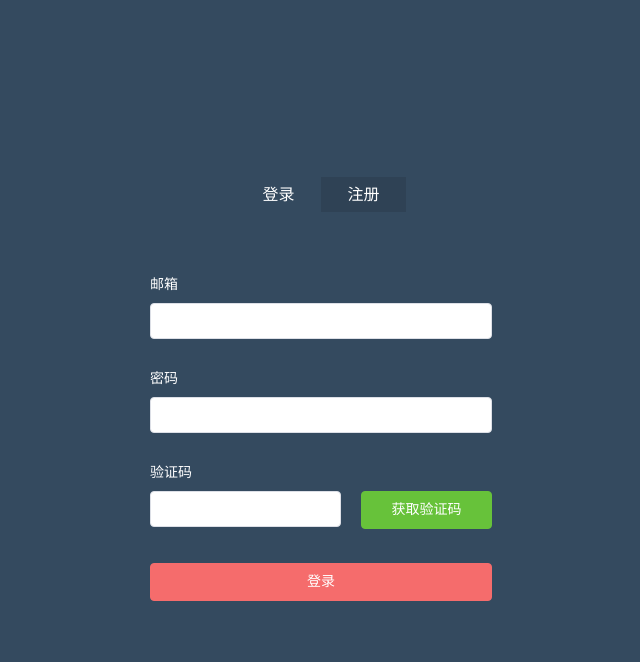
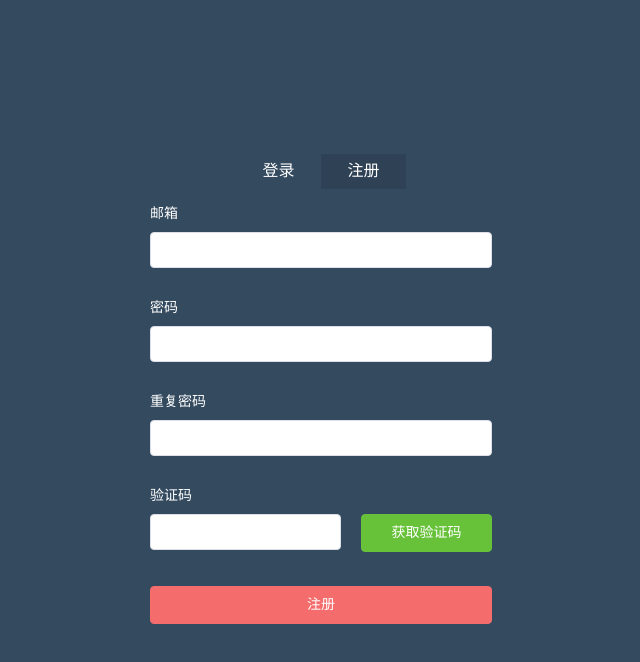
Before and after one commit to 1091237538/vue-admin, a Vue app in the folder vue-admin/: page /#/login in a window 1280 px wide. Both pictures are taken after a click on the item "注册". Shown: the top 662 px of the page, without its empty margins (319-959 px from the left). Built offline with nearby package versions, Linux system fonts and the light colour scheme.

Commit message:
完善表单验证

```diff
--- a/vue-admin/package.json
+++ b/vue-admin/package.json
@@ -7,6 +7,7 @@
     "build": "vue-cli-service build"
   },
   "dependencies": {
+    "axios": "^0.19.2",
     "element-ui": "^2.13.2",
     "vue": "^2.6.11",
     "vue-router": "^3.2.0",
--- /dev/null
+++ b/vue-admin/src/utils/request.js
@@ -0,0 +1,4 @@
+import axios from 'axios'
+
+//创建axios实例
+const instance = axios.create()
--- a/vue-admin/src/views/Login/login.vue
+++ b/vue-admin/src/views/Login/login.vue
@@ -5,7 +5,7 @@
         <li
           v-for="(item,index) in text"
           :key="index"
-          @click="active(index)"
+          @click="active(index,item.name),resetForm('ruleForm')"
           :class="{'swnav-active':current==index}"
         >{{item.name}}</li>
       </ul>
@@ -32,6 +32,16 @@
             maxlength="20"
           ></el-input>
         </el-form-item>
+        <el-form-item prop="checkPass2" v-show="model=='zhuce'">
+          <label>重复密码</label>
+          <el-input
+            type="password"
+            v-model="ruleForm.checkPass2"
+            autocomplete="off"
+            minlength="6"
+            maxlength="20"
+          ></el-input>
+        </el-form-item>
         <el-form-item prop="yzCode">
           <label>验证码</label>
           <el-row :gutter="20">
@@ -44,7 +54,7 @@
           </el-row>
         </el-form-item>
         <el-form-item>
-          <el-button type="danger" @click="submitForm('ruleForm') " class="blcok login-btn">登录</el-button>
+          <el-button type="danger" @click="submitForm('ruleForm') " class="blcok submit-btn">{{text[current].name}}</el-button>
         </el-form-item>
       </el-form>
     </div>
@@ -52,7 +62,12 @@
 </template>
 
 <script>
-import { stripscript, testEmail, testPass, testYzCode } from "@/utils/validate.js";
+import {
+  stripscript,
+  testEmail,
+  testPass,
+  testYzCode
+} from "@/utils/validate.js";
 export default {
   data() {
     //验证邮箱
@@ -79,6 +94,21 @@ export default {
         callback();
       }
     };
+    //验证重复密码
+    var checkPass2 = (rule, value, callback) => {
+      if (this.model === "denglu") {
+        callback();
+      }
+      this.ruleForm.checkPass2 = stripscript(value);
+      value = this.ruleForm.checkPass2;
+      if (value === "") {
+        callback(new Error("请再次输入密码"));
+      } else if (value !== this.ruleForm.checkPass) {
+        callback(new Error("密码不一致"));
+      } else {
+        callback();
+      }
+    };
     //验证验证码
     var yzCode = (rule, value, callback) => {
       this.ruleForm.yzCode = stripscript(value);
@@ -93,22 +123,26 @@ export default {
     };
     return {
       text: [{ name: "登录" }, { name: "注册" }],
-      current: -1,
+      current: 0,
+      model: "denglu",
       ruleForm: {
         email: "",
         checkPass: "",
-        yzCode: ""
+        yzCode: "",
+        checkPass2: ""
       },
       rules: {
         email: [{ validator: email, trigger: "blur" }],
         checkPass: [{ validator: checkPass, trigger: "blur" }],
+        checkPass2: [{ validator: checkPass2, trigger: "blur" }],
         yzCode: [{ validator: yzCode, trigger: "blur" }]
       }
     };
   },
   methods: {
-    active(index) {
+    active(index, name) {
       this.current = index;
+      name == "登录" ? (this.model = "denglu") : (this.model = "zhuce");
     },
     submitForm(formName) {
       this.$refs[formName].validate(valid => {
@@ -118,6 +152,9 @@ export default {
           return false;
         }
       });
+    },
+    resetForm(formName) {
+      this.$refs[formName].resetFields();
     }
   }
 };
@@ -163,7 +200,7 @@ export default {
   display: block;
   width: 100%;
 }
-.login-btn {
+.submit-btn {
   margin-top: 12px;
 }
 </style>
```
Also changed, not shown: 1 other file (tests, documents, lock files or other folders).
